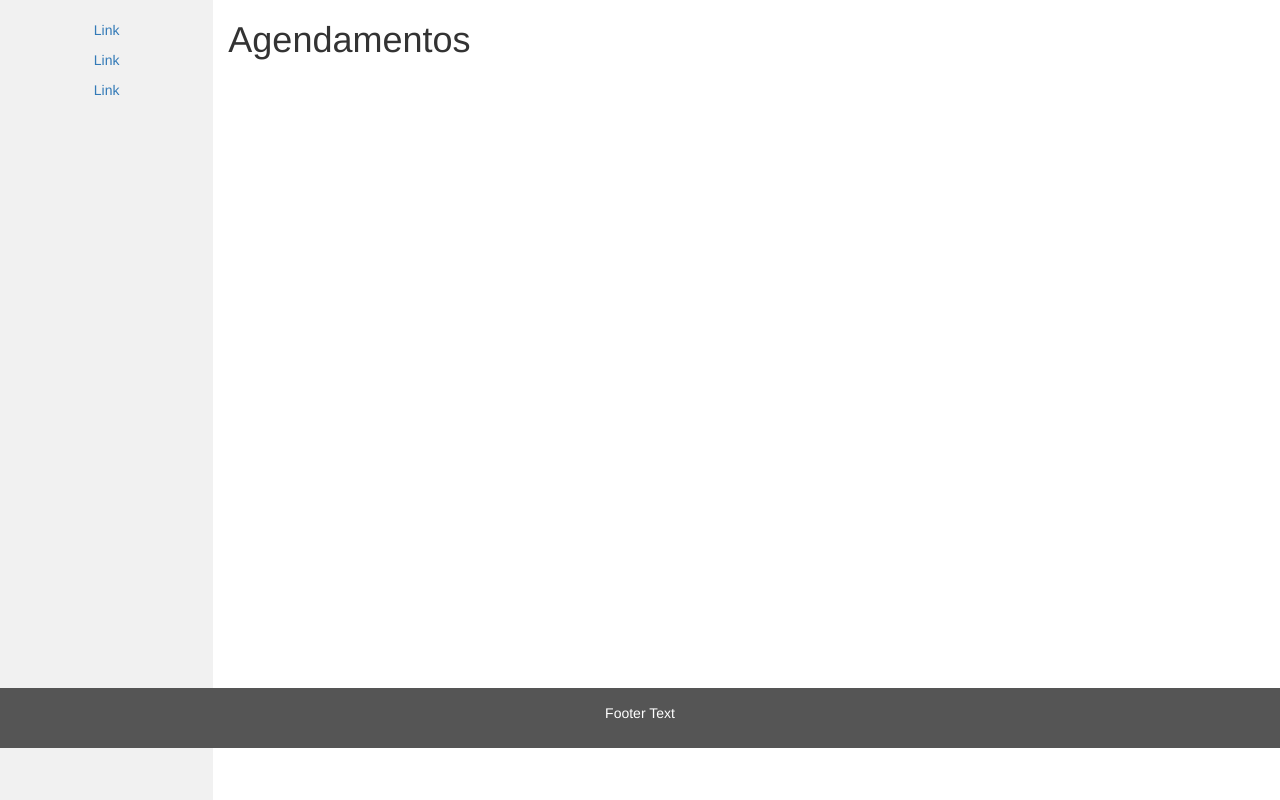
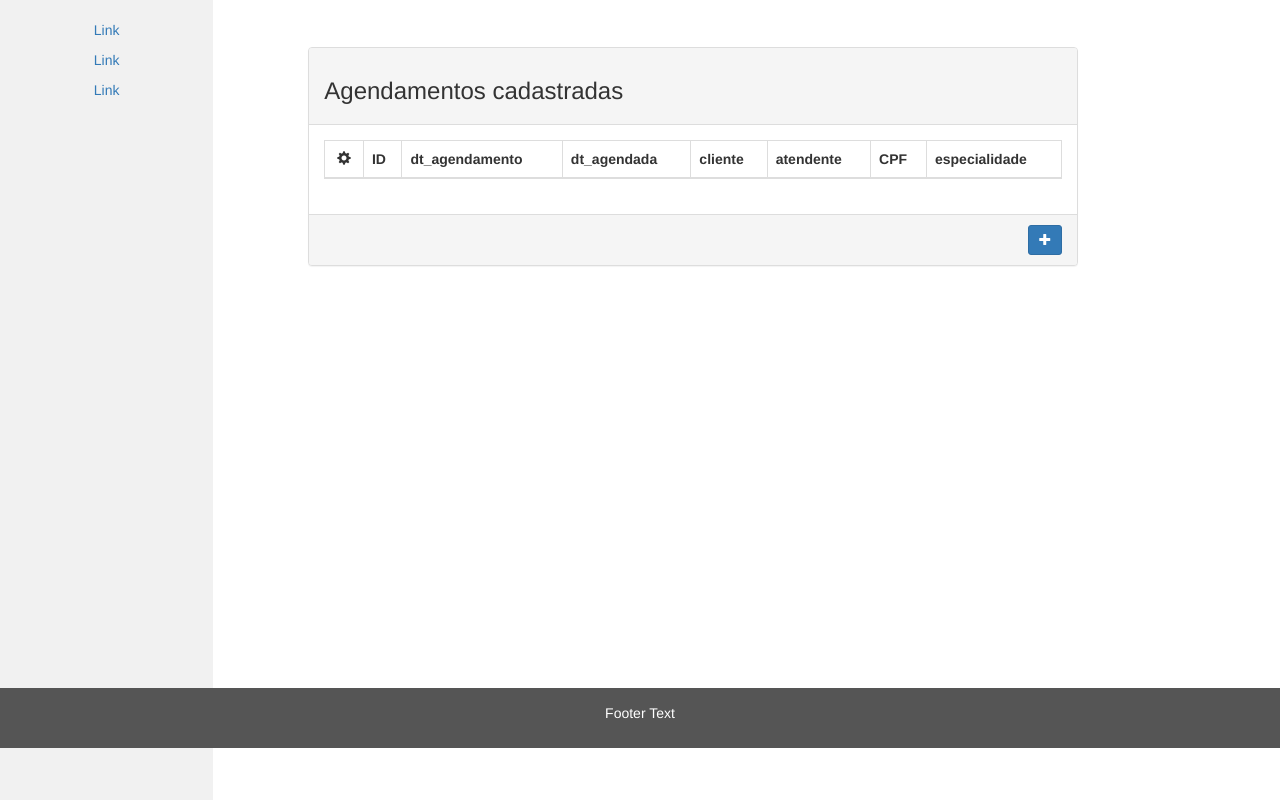
Before and after one commit to jesusadadfilho/consultorio, a Django app: page /agendamentos/ in a window 1280 px wide. Shown: the part 52-852 px from the top of the page. Run offline with Django 3.2, Linux system fonts and the light colour scheme; data that the repository does not hold is empty; some libraries are stand-ins or nearby versions.

Commit message:
realizar agendamentos

```diff
--- a/classes/templates/agendamentos.html
+++ b/classes/templates/agendamentos.html
@@ -1,5 +1,67 @@
 {% extends 'base.html' %}
 
 {% block main %}
-<h1>Agendamentos</h1>
+
+<div class="row" style="margin-top: 5%">
+  <div class="col-md-10 col-md-offset-1">
+    <div class="panel panel-default panel-table">
+      <div class="panel-heading">
+        <div class="row">
+          <div class="col col-xs-6">
+            <h3>Agendamentos cadastradas</h3>
+          </div>
+        </div>
+      </div>
+      <div class="panel-body">
+        <table class="table table-striped table-bordered table-list">
+          <thead>
+            <tr>
+              <th class="text-center"><em class="glyphicon glyphicon-cog"></em></th>
+              <th class="hidden-xs">ID</th>
+              <th>dt_agendamento</th>
+              <th>dt_agendada</th>
+              <th>cliente</th>
+              <th>atendente</th>
+              <th>CPF</th>
+              <th>especialidade</th>
+            </tr>
+          </thead>
+          <tbody>
+            {% for agendamento in agendamentos %}
+            <tr>
+              <td align="center">
+                <a class="btn btn-default"><em class="glyphicon glyphicon-pencil"></em></a>
+                <a  href="{% url 'remover_atendente' atendente.id %}"
+                        class="btn btn-danger"><em class="glyphicon glyphicon-trash"></em>
+                </a>
+              </td>
+              <td class="hidden-xs">{{ atendente.id }}</td>
+              <td>{{ agentamento.dt_agendamento }}</td>
+              <td>{{ agendamento.dt_agendada }}</td>
+              <td>{{ agendamento.cliente.nome }}</td>
+              <td>{{ agendamento.atendente.nome }}</td>
+              <td>{{ agendamento.especialidade.nome }}</td>
+            </tr>
+            {% endfor %}
+          </tbody>
+        </table>
+      </div>
+
+      <div class="panel-footer">
+        <div class="row">
+          <div class="col col-xs-6">
+            <h3 class="panel-title"></h3>
+          </div>
+          <div class="col col-xs-6 text-right">
+            <a href="{% url 'novo_agendamento' %}">
+              <button type="button" class="btn btn-sm btn-primary btn-create">
+                <em class="glyphicon glyphicon-plus"></em>
+              </button>
+            </a>
+          </div>
+        </div>
+      </div>
+    </div>
+  </div>
+</div>
 {% endblock %}
--- a/classes/templates/pacientes.html
+++ b/classes/templates/pacientes.html
@@ -28,7 +28,9 @@
             <tr>
               <td align="center">
                 <a class="btn btn-default"><em class="glyphicon glyphicon-pencil"></em></a>
-                <a class="btn btn-danger"><em class="glyphicon glyphicon-trash"></em></a>
+                <a href="{% url 'remover_paciente' paciente.id %}"
+                        class="btn btn-danger"><em class="glyphicon glyphicon-trash"></em>
+                </a>
               </td>
               <td class="hidden-xs">{{ paciente.id }}</td>
               <td>{{ paciente.nome }}</td>
--- a/classes/views.py
+++ b/classes/views.py
@@ -11,6 +11,17 @@ def mostrar_agendamentos(request):
     agendamentos = Agendamento.objects.all()
     return render(request, 'agendamentos.html',
                   {'agendamentos': agendamentos})
+
+def novo_agendamento(request):
+    if request.method == "POST":
+        form = AgendamentoForm(request.POST)
+        if form.is_valid():
+            form.save()
+        return redirect('mostrar_agendamentos')
+    else:
+        form = AgendamentoForm()
+        return render(request, 'novo_agendamento.html',
+                      {'form': form})
 
 
 def mostrar_especialidades(request):
@@ -57,6 +68,10 @@ def novo_paciente(request):
         return render(request, 'novo_paciente.html',
                       {'form': form})
 
+def remover_paciente(request, id):
+    Cliente.objects.get(id=id).delete()
+    return redirect('mostrar_pacientes')
+
 def novo_medico(request):
     if request.method == "POST":
         form = MedicoForm(request.POST)
--- a/consultorio/urls.py
+++ b/consultorio/urls.py
@@ -20,4 +20,6 @@ urlpatterns = [
     path('especialidades/remover/<int:id>', views.remover_especialidade, name='remover_especialidade'),
     path('medicos/remover/<int:id>', views.excluir_medico, name='excluir_medico'),
     path('atendentes/remover/<int:id>', views.remover_atendente, name='remover_atendente'),
+    path('pacientes/remover/<int:id>', views.remover_paciente, name='remover_paciente'),
+    path('agendamentos/novo', views.novo_agendamento, name='novo_agendamento'),
 ]
```
Also changed, not shown: classes/forms.py (+12 -1 lines), classes/templates/novo_agendamento.html (added, +35 -0 lines).
